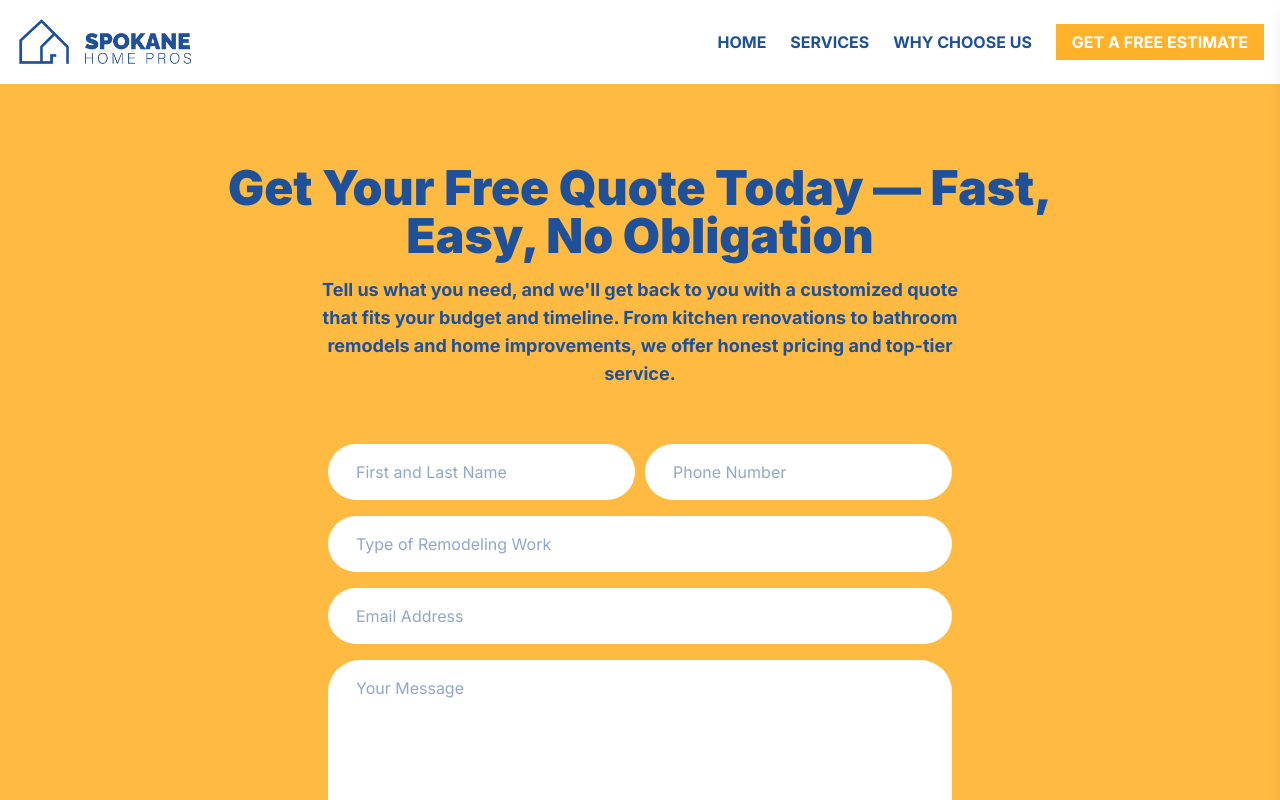
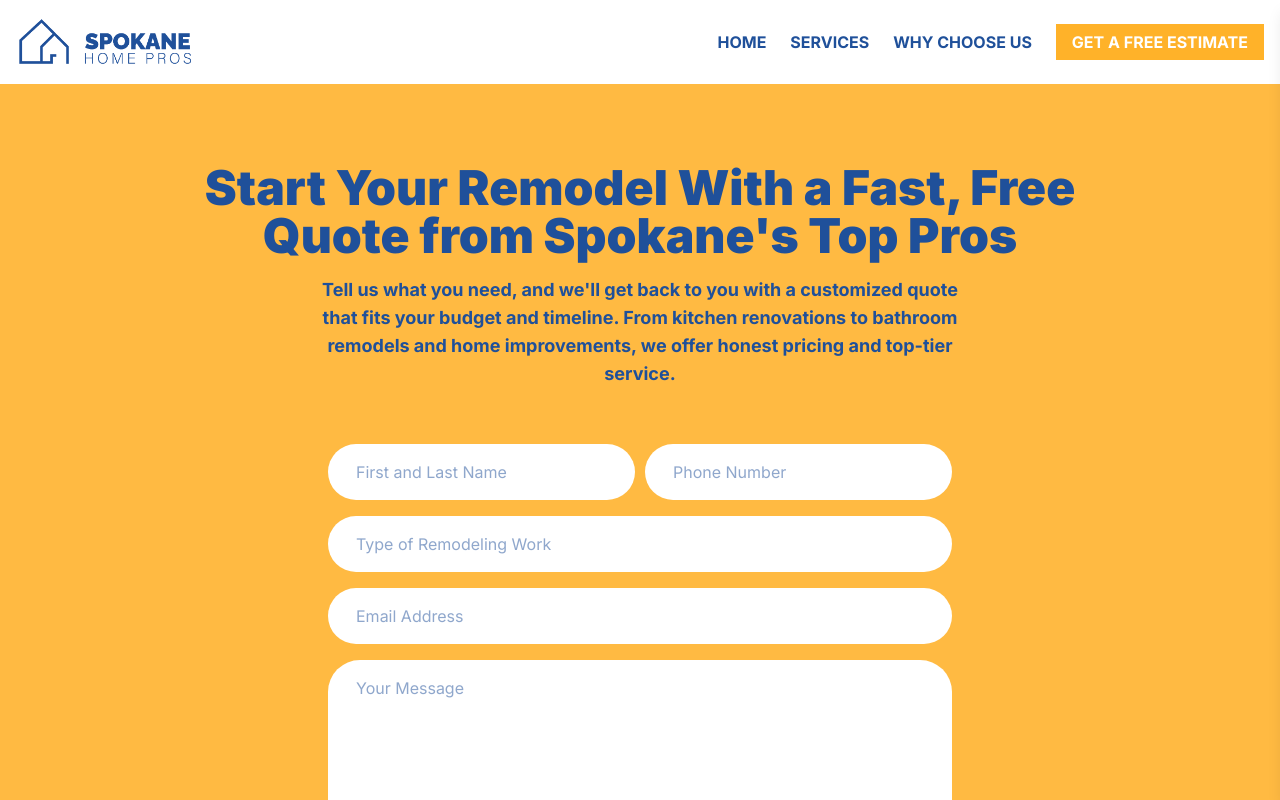
Before and after one commit to JordanMoureau/spokane-home-pros, a Next.js app: page /quote in a window 1280 px wide. Shown: the top 800 px of the page. Built offline with nearby package versions, Linux system fonts and the light colour scheme.

Commit message:
conversion focused title on quote page

```diff
--- a/src/app/quote/page.js
+++ b/src/app/quote/page.js
@@ -14,7 +14,7 @@ export default function QuotePage() {
     <main className="min-h-screen mb-7 bg-[#ffba42] blue">
       <section className="flex flex-col items-center text-center justify-center py-20 px-6">
         <h1 className="text-5xl max-w-4xl font-bold mb-4">
-          Get Your Free Quote Today — Fast, Easy, No Obligation
+          Start Your Remodel With a Fast, Free Quote from Spokane's Top Pros
         </h1>
         <p className="text-lg max-w-2xl text-center">
           Tell us what you need, and we'll get back to you with a customized
```
